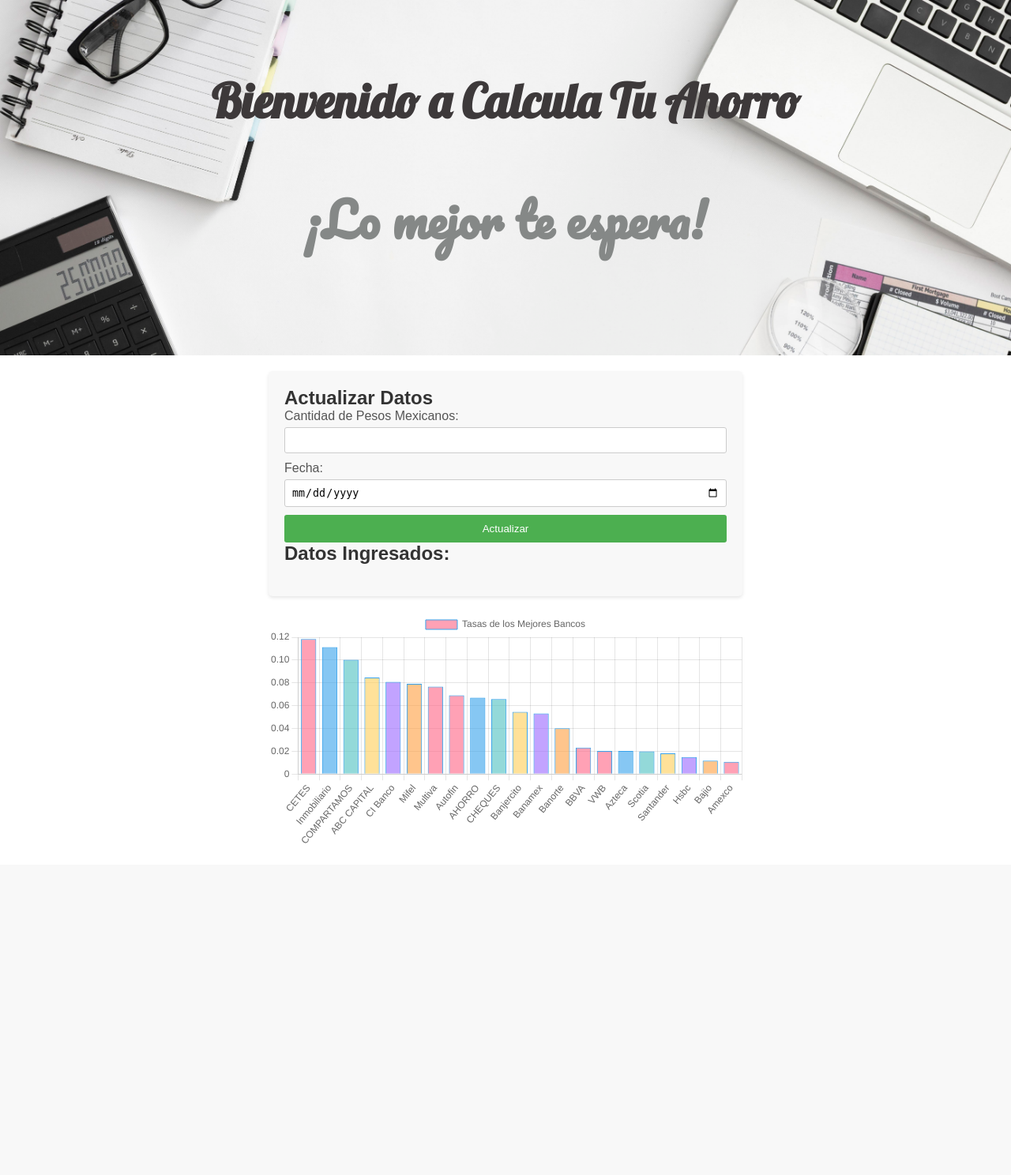
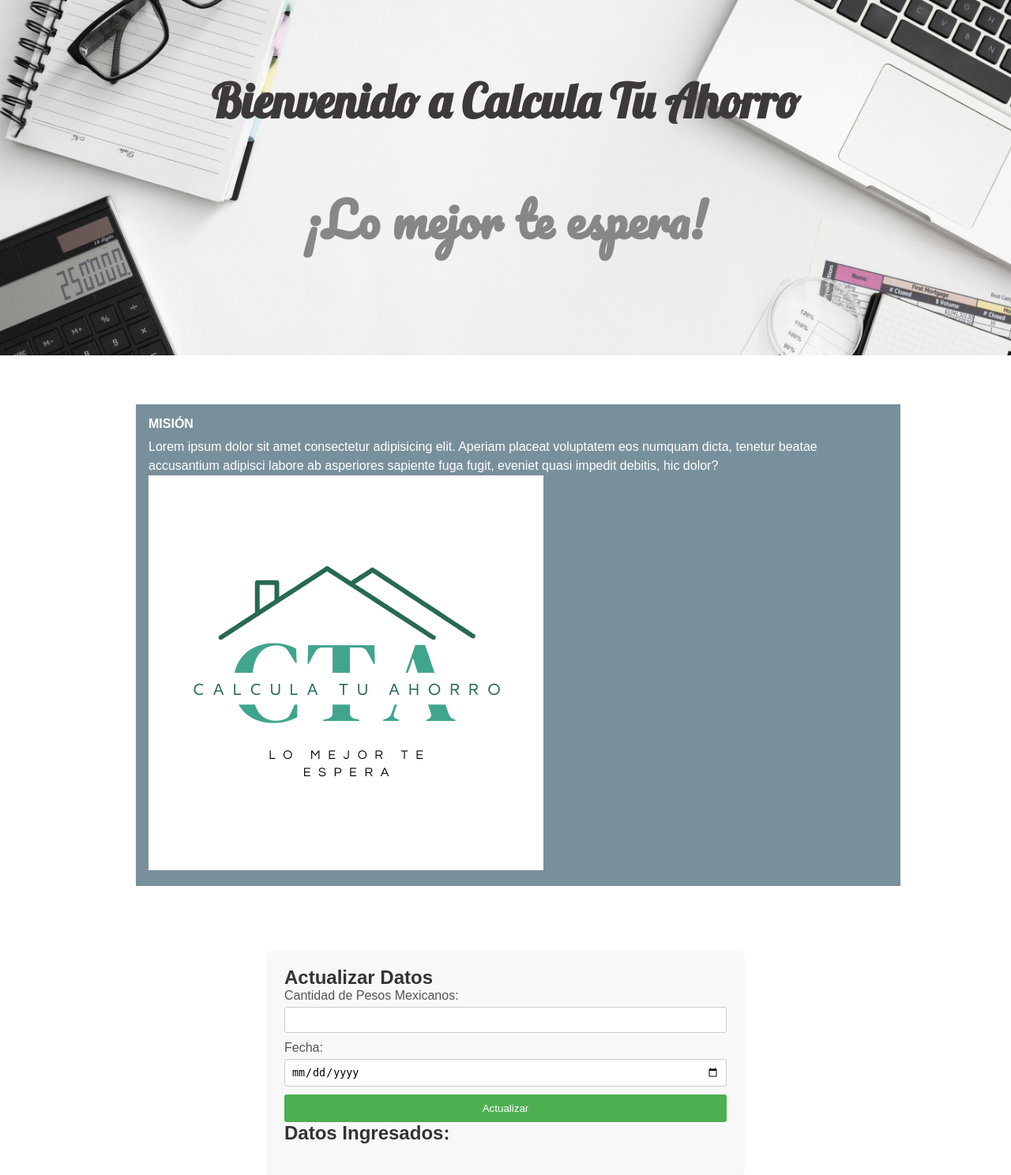
Before and after one commit to AlvaroCastro1/CalculaTuAhorro, a Django app: page / in a window 1280 px wide. Shown: the top 1488 px of the page at 79% size. Before the commit the page ends 1068 px from the top, so only its background shows below. Run offline with Django 4.2, Linux system fonts and the light colour scheme; data comes from the database, SQL or seed files in the repository.

Commit message:
estilos nuevos

```diff
--- a/src/proyecto/template/base/inicio.html
+++ b/src/proyecto/template/base/inicio.html
@@ -1,6 +1,7 @@
 {% load static %}
 <!DOCTYPE html>
 <html>
+
 <head>
   <title>Listado de Bancos</title>
   <style>
@@ -32,7 +33,16 @@
 
     section h1 {
       font-size: 44px;
-        {% comment %} color: white; {% endcomment %}
+
+        {
+        % comment %
+      }
+
+      color: white;
+
+        {
+        % endcomment %
+      }
     }
 
     .conte {
@@ -133,6 +143,48 @@
       margin-top: 20px;
       color: #333;
     }
+
+    #mision {
+      background: #78909c;
+      padding: 1em;
+      margin-top: 2em;
+      margin-left: 2em;
+      -webkit-transition: all 2s ease-out;
+      -moz-transition: all 2s ease-out;
+      -ms-transition: all 2s ease-out;
+      -o-transition: all 2s ease-out;
+      transition: all 2s ease-out;
+      display: inline-block;
+      vertical-align: top;
+      margin-bottom: 2em;
+    }
+
+    #mision:hover {
+      background: #465a65;
+      -moz-transform: scale(1) rotate(0deg) translateX(0px) translateY(-20px) skewX(0deg) skewY(0deg);
+      -webkit-transform: scale(1) rotate(0deg) translateX(0px) translateY(-20px) skewX(0deg) skewY(0deg);
+      -o-transform: scale(1) rotate(0deg) translateX(0px) translateY(-20px) skewX(0deg) skewY(0deg);
+      -ms-transform: scale(1) rotate(0deg) translateX(0px) translateY(-20px) skewX(0deg) skewY(0deg);
+      transform: scale(1) rotate(0deg) translateX(0px) translateY(-20px) skewX(0deg) skewY(0deg);
+      -webkit-transition: all 1s ease-in;
+      -moz-transition: all 1s ease-in;
+      -ms-transition: all 1s ease-in;
+      -o-transition: all 1s ease-in;
+      transition: all 1s ease-in;
+    }
+
+    #mision dt {
+      font-weight: 700;
+      color: #fff;
+      text-transform: uppercase;
+    }
+
+    #mision dd {
+      text-align: left;
+      color: #fff;
+      margin-top: .5em;
+      line-height: 1.5em;
+    }
   </style>
 </head>
 
@@ -140,16 +192,10 @@
   <header>
     <link rel="preconnect" href="https://fonts.googleapis.com" />
     <link rel="preconnect" href="https://fonts.gstatic.com" crossorigin />
-      <link
-        href="https://fonts.googleapis.com/css2?family=Lobster&family=Pacifico&display=swap"
-        rel="stylesheet"
-      />
+    <link href="https://fonts.googleapis.com/css2?family=Lobster&family=Pacifico&display=swap" rel="stylesheet" />
     <link rel="preconnect" href="https://fonts.googleapis.com" />
     <link rel="preconnect" href="https://fonts.gstatic.com" crossorigin />
-      <link
-        href="https://fonts.googleapis.com/css2?family=Lobster&family=Pacifico&display=swap"
-        rel="stylesheet"
-      />
+    <link href="https://fonts.googleapis.com/css2?family=Lobster&family=Pacifico&display=swap" rel="stylesheet" />
     <section>
       <div class="conte">
         <p>Bienvenido a Calcula Tu Ahorro</p>
@@ -157,6 +203,15 @@
       </div>
     </section>
   </header>
+
+  <section>
+    <section id="mision">
+      <dt>Misión</dt>
+      <dd>Lorem ipsum dolor sit amet consectetur adipisicing elit. Aperiam placeat voluptatem eos numquam dicta, tenetur beatae accusantium adipisci labore ab asperiores sapiente fuga fugit, eveniet quasi impedit debitis, hic dolor?</dd>
+      <img id="logo" src="{% static 'images/logo.png' %}">
+    </section>
+  </section>
+
   <div class="container">
     <h2>Actualizar Datos</h2>
     <form id="data-form">
@@ -328,4 +383,5 @@
     }
   </script>
 </body>
+
 </html>
```
Lines whose indentation alone changed are shown as unchanged.
